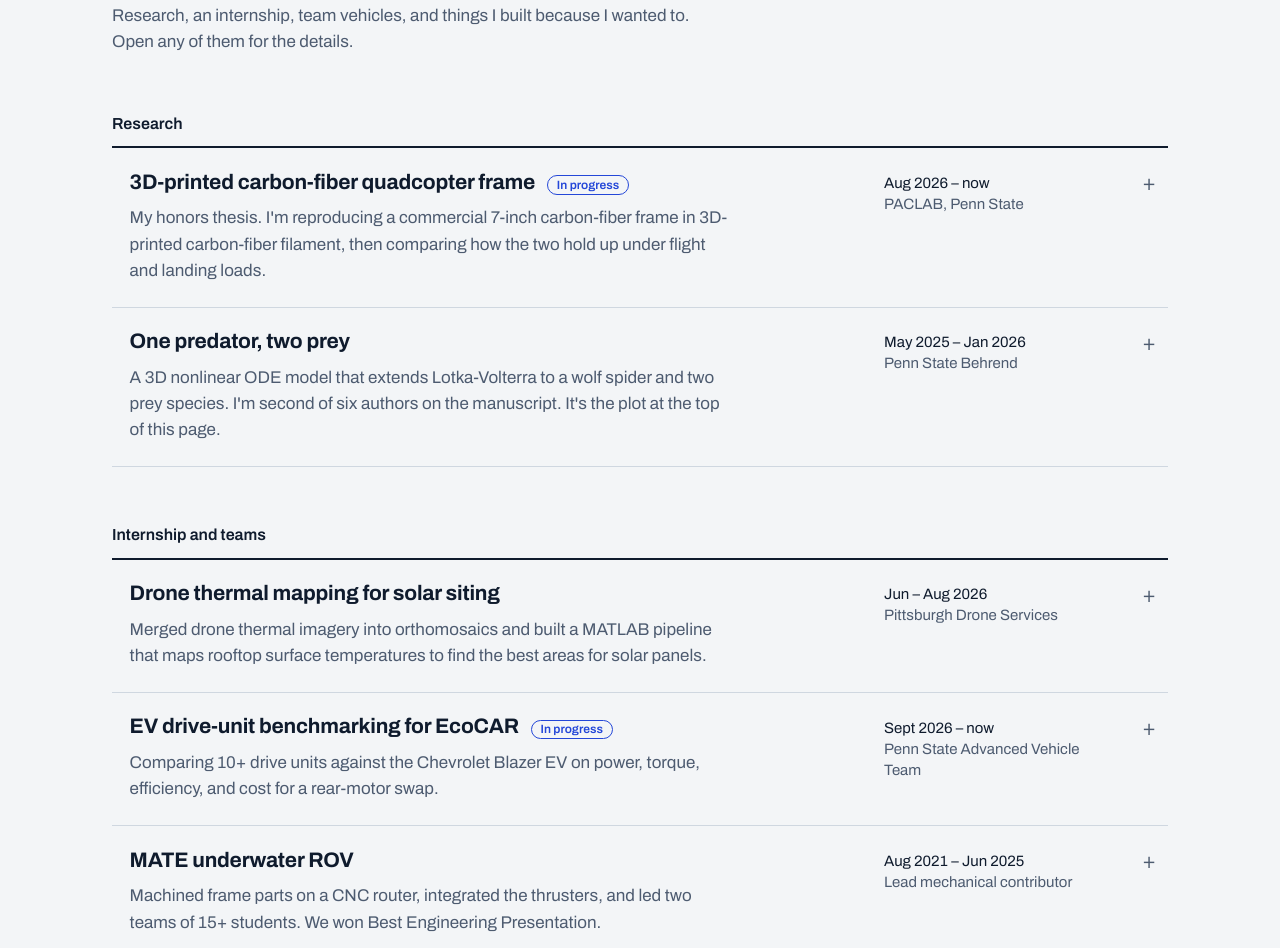
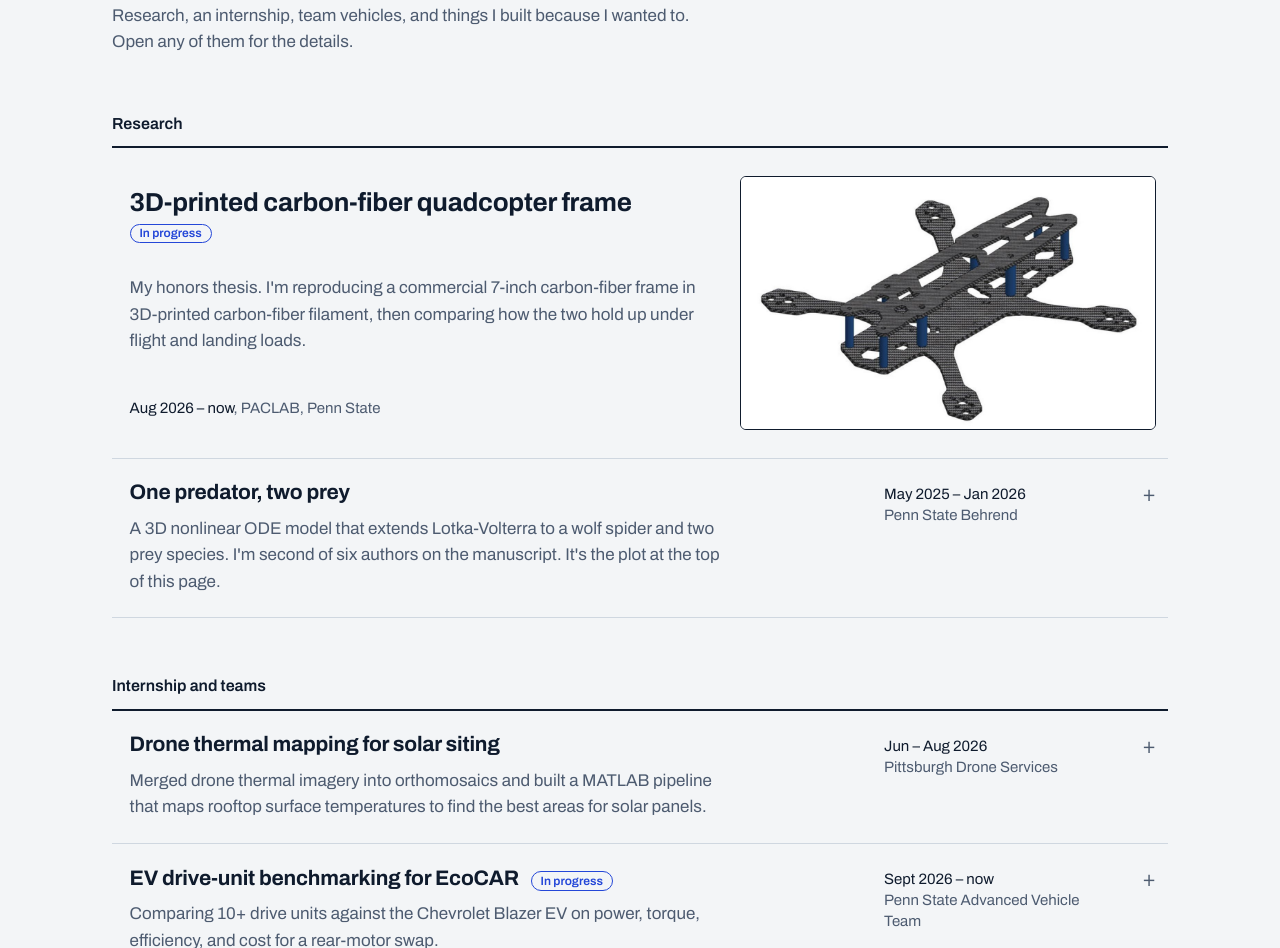
Before and after one commit to neiilgandhi/neiilgandhi.github.io, a plain HTML site: page index.html in a window 1280 px wide. Shown: the part 1049-1997 px from the top of the page. Drawn offline with Linux system fonts and the light colour scheme; animation ran at ten frames a second.

Commit message:
Add SolidWorks views of the quadcopter frame
- Feature the drone thesis with a picture at the top of the Work section
- Add isometric, top, and side views to the project panel

```diff
--- a/index.html
+++ b/index.html
@@ -212,6 +212,19 @@
       transition: transform 0.2s, color 0.2s;
     }
     .row:hover .row-open, .row:focus-visible .row-open { color: var(--signal); transform: rotate(90deg); }
+    /* A row that leads with a picture */
+    .row-feature { grid-template-columns: minmax(0, 1fr) minmax(0, 26rem); align-items: center; padding-top: 1.75rem; padding-bottom: 1.75rem; }
+    .row-feature .row-title { font-size: 1.625rem; }
+    .row-feature .row-when { grid-column: 1; grid-row: auto; margin-top: 0.9rem; }
+    .row-feature .row-when span { display: inline; }
+    .row-feature .row-when span::before { content: ", "; }
+    .row-figure {
+      grid-column: 2; grid-row: 1 / span 3; display: block;
+      background: #fff; border: 1px solid var(--ink); border-radius: 6px; overflow: hidden;
+    }
+    .row-figure img { width: 100%; transition: transform 0.4s ease-out; }
+    .row-feature:hover .row-figure img, .row-feature:focus-visible .row-figure img { transform: scale(1.04); }
+
     .status {
       font-stretch: 100%; font-weight: 600; font-size: 0.75rem; letter-spacing: 0;
       color: var(--signal); border: 1px solid currentColor; border-radius: 999px;
@@ -334,6 +347,8 @@
       .row-when span { display: inline; }
       .row-when span::before { content: ", "; }
       .row-open { grid-column: 2; grid-row: 1; }
+      .row-feature { grid-template-columns: minmax(0, 1fr); }
+      .row-figure { grid-column: 1; grid-row: auto; margin-top: 1.1rem; }
       .studies { grid-template-columns: 1fr; }
       .skills div { grid-template-columns: 1fr; }
       .plot figcaption { grid-template-columns: 1fr; }
@@ -409,18 +424,18 @@
           <h3>Research</h3>
           <ul class="rows">
             <li>
-              <button class="row project-card" data-project="drone">
+              <button class="row row-feature project-card" data-project="drone">
                 <span class="row-title">3D-printed carbon-fiber quadcopter frame <span class="status">In progress</span></span>
                 <span class="row-sum">My honors thesis. I'm reproducing a commercial 7-inch carbon-fiber frame in 3D-printed carbon-fiber filament, then comparing how the two hold up under flight and landing loads.</span>
-                <span class="row-when">Aug 2026 – now <span>PACLAB, Penn State</span></span>
-                <span class="row-open" aria-hidden="true">+</span>
+                <span class="row-when">Aug 2026 – now<span>PACLAB, Penn State</span></span>
+                <span class="row-figure"><img src="images/drone_frame_iso.jpg" alt="SolidWorks model of the quadcopter frame: two carbon-fiber plates joined by standoffs, with four motor arms" /></span>
               </button>
             </li>
             <li>
               <button class="row project-card" data-project="lotka">
                 <span class="row-title">One predator, two prey</span>
                 <span class="row-sum">A 3D nonlinear ODE model that extends Lotka-Volterra to a wolf spider and two prey species. I'm second of six authors on the manuscript. It's the plot at the top of this page.</span>
-                <span class="row-when">May 2025 – Jan 2026 <span>Penn State Behrend</span></span>
+                <span class="row-when">May 2025 – Jan 2026<span>Penn State Behrend</span></span>
                 <span class="row-open" aria-hidden="true">+</span>
               </button>
             </li>
@@ -434,7 +449,7 @@
               <button class="row project-card" data-project="thermal">
                 <span class="row-title">Drone thermal mapping for solar siting</span>
                 <span class="row-sum">Merged drone thermal imagery into orthomosaics and built a MATLAB pipeline that maps rooftop surface temperatures to find the best areas for solar panels.</span>
-                <span class="row-when">Jun – Aug 2026 <span>Pittsburgh Drone Services</span></span>
+                <span class="row-when">Jun – Aug 2026<span>Pittsburgh Drone Services</span></span>
                 <span class="row-open" aria-hidden="true">+</span>
               </button>
             </li>
@@ -442,7 +457,7 @@
               <button class="row project-card" data-project="avt">
                 <span class="row-title">EV drive-unit benchmarking for EcoCAR <span class="status">In progress</span></span>
                 <span class="row-sum">Comparing 10+ drive units against the Chevrolet Blazer EV on power, torque, efficiency, and cost for a rear-motor swap.</span>
-                <span class="row-when">Sept 2026 – now <span>Penn State Advanced Vehicle Team</span></span>
+                <span class="row-when">Sept 2026 – now<span>Penn State Advanced Vehicle Team</span></span>
                 <span class="row-open" aria-hidden="true">+</span>
               </button>
             </li>
@@ -450,7 +465,7 @@
               <button class="row project-card" data-project="rov">
                 <span class="row-title">MATE underwater ROV</span>
                 <span class="row-sum">Machined frame parts on a CNC router, integrated the thrusters, and led two teams of 15+ students. We won Best Engineering Presentation.</span>
-                <span class="row-when">Aug 2021 – Jun 2025 <span>Lead mechanical contributor</span></span>
+                <span class="row-when">Aug 2021 – Jun 2025<span>Lead mechanical contributor</span></span>
                 <span class="row-open" aria-hidden="true">+</span>
               </button>
             </li>
@@ -464,7 +479,7 @@
               <button class="row project-card" data-project="linefollower">
                 <span class="row-title">Autonomous line-following vehicle</span>
                 <span class="row-sum">An Arduino vehicle that tracks a line with photoresistor arrays. I wrote the C++ control code that adjusts motor PWM to correct its path in real time.</span>
-                <span class="row-when">Nov 2024 – Jan 2025 <span>Arduino, C++</span></span>
+                <span class="row-when">Nov 2024 – Jan 2025<span>Arduino, C++</span></span>
                 <span class="row-open" aria-hidden="true">+</span>
               </button>
             </li>
@@ -472,7 +487,7 @@
               <button class="row project-card" data-project="rootline">
                 <span class="row-title">Rootline</span>
                 <span class="row-sum">Money plans for immigrant families: a step-by-step credit plan, a milestone timeline for each child, and an advice checker where every claim links to a source. A solo build for the FNB Challenge.</span>
-                <span class="row-when">Oct 2026 <span>HackPSU</span></span>
+                <span class="row-when">Oct 2026<span>HackPSU</span></span>
                 <span class="row-open" aria-hidden="true">+</span>
               </button>
             </li>
@@ -480,7 +495,7 @@
               <button class="row project-card" data-project="hackpsu">
                 <span class="row-title">Uplift</span>
                 <span class="row-sum">A student wellness app with a companion that nudges you to take breaks, sorts your coursework by urgency, and keeps crisis resources one tap away.</span>
-                <span class="row-when">Mar 2026 <span>HackPSU</span></span>
+                <span class="row-when">Mar 2026<span>HackPSU</span></span>
                 <span class="row-open" aria-hidden="true">+</span>
               </button>
             </li>
@@ -598,7 +613,12 @@
           "Rapidly prototyped and iterated on the drone frame over three weeks using a Bambu Lab X1E 3D printer.",
           "Developing autonomous waypoint flight in a motion-capture space using ROS 2 on Linux."
         ],
-        stack: ["SolidWorks FEA", "Bambu Lab X1E", "Carbon-fiber filament", "ROS 2 (Crazyswarm2)", "Linux", "Motion capture"]
+        stack: ["SolidWorks FEA", "Bambu Lab X1E", "Carbon-fiber filament", "ROS 2 (Crazyswarm2)", "Linux", "Motion capture"],
+        images: [
+          { src: "images/drone_frame_iso.jpg", caption: "The frame modeled in SolidWorks: a bottom plate with four motor arms, a top plate, and eight 20 mm standoffs between them." },
+          { src: "images/drone_frame_top.jpg", caption: "Top view of the frame." },
+          { src: "images/drone_frame_side.jpg", caption: "Side view: the two plates sit 20 mm apart on the standoffs." }
+        ]
       },
       lotka: {
         tag: "Research, Mathematical Modeling",
```
Also changed, not shown: images/drone_frame_iso.jpg (added), images/drone_frame_side.jpg (added), images/drone_frame_top.jpg (added).
